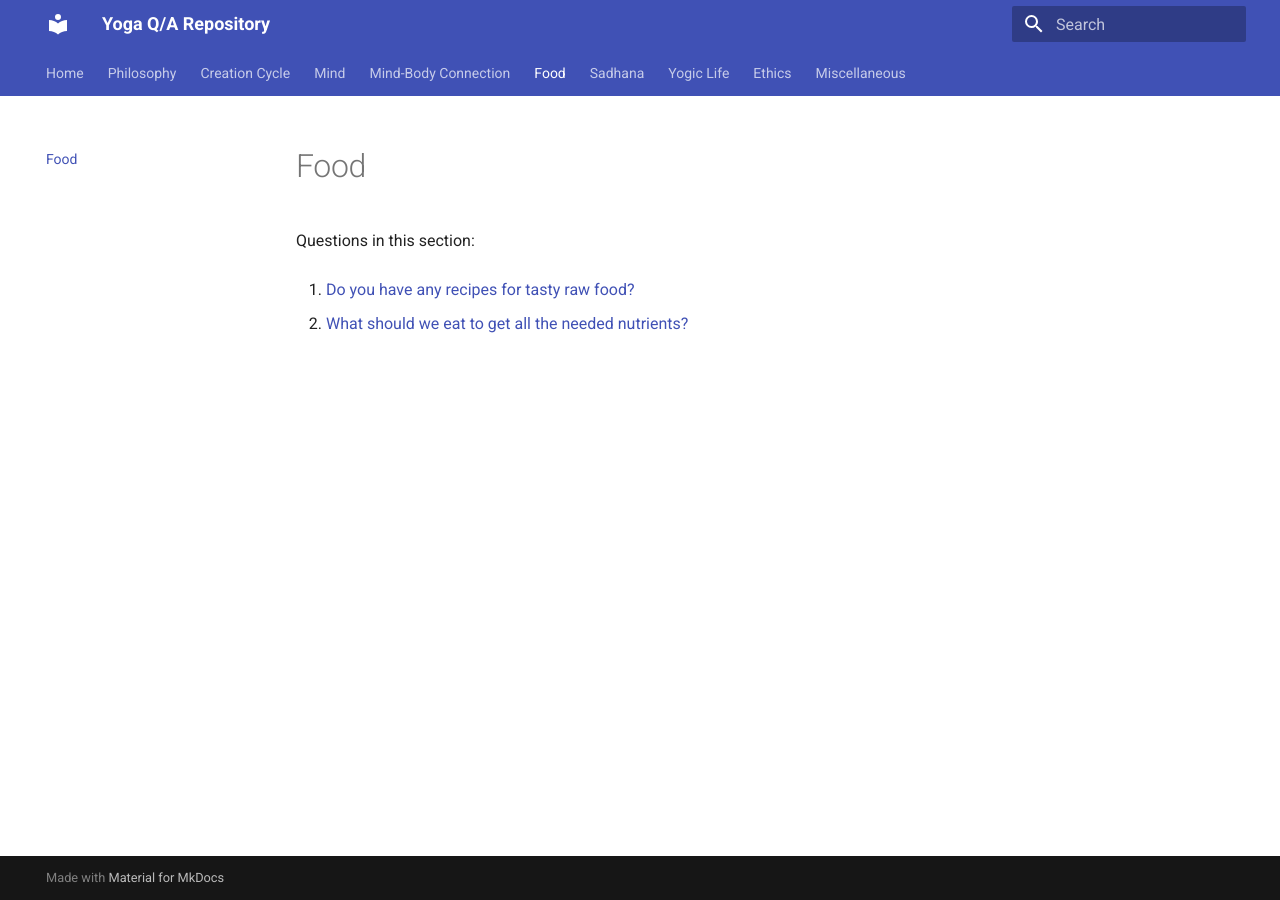
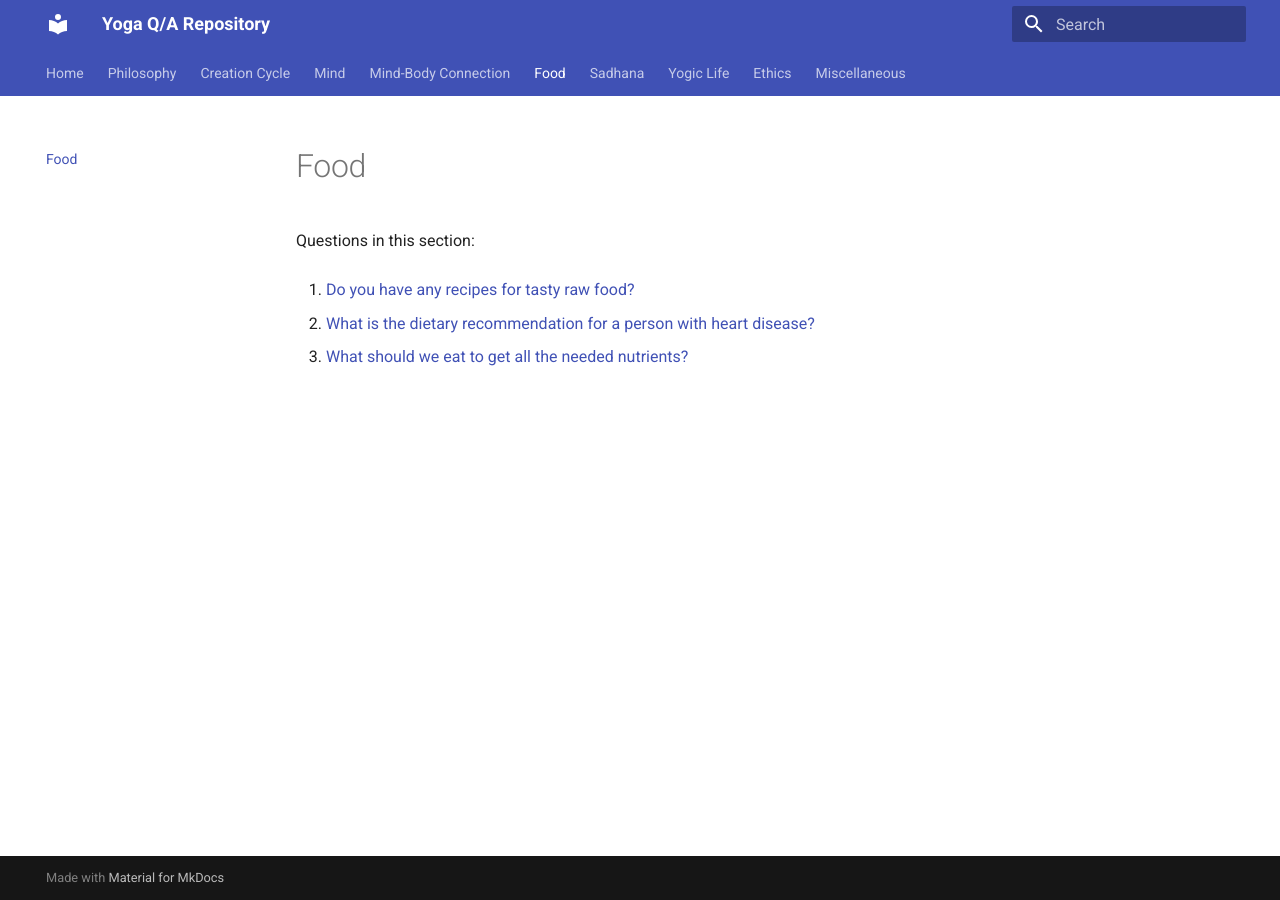
Before and after one commit to yogiclife/yoga-qa, an MkDocs documentation site: the page built from docs/food/README.md, in a window 1280 px wide. Built offline with MkDocs 1.6.1 and Material for MkDocs 9.7.7, drawn with Linux system fonts in a browser that asks for light colours.

Commit message:
Update topic indices [skip ci]

```diff
--- a/docs/food/README.md
+++ b/docs/food/README.md
@@ -4,4 +4,6 @@ Questions in this section:
 
 1. [Do you have any recipes for tasty raw food?](do-you-have-any-recipes-for-tasty-raw-food-20260620-163919.md)
 
-2. [What should we eat to get all the needed nutrients?](what-should-we-eat-to-get-all-the-needed-nutrients.md)
+2. [What is the dietary recommendation for a person with heart disease?](what-is-the-dietary-recommendation-for-a-person-with-heart-disease-20260628-023806.md)
+
+3. [What should we eat to get all the needed nutrients?](what-should-we-eat-to-get-all-the-needed-nutrients.md)
```
